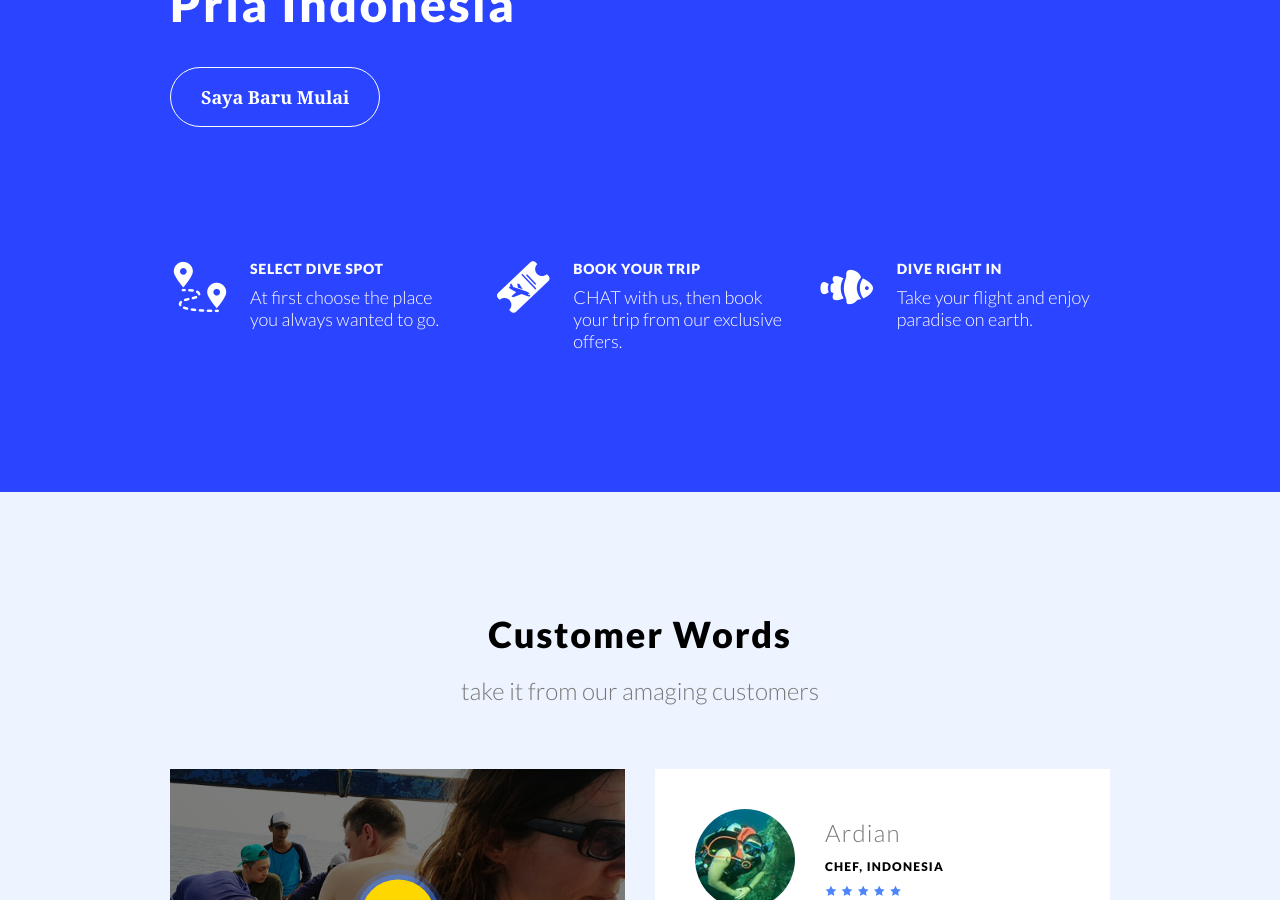
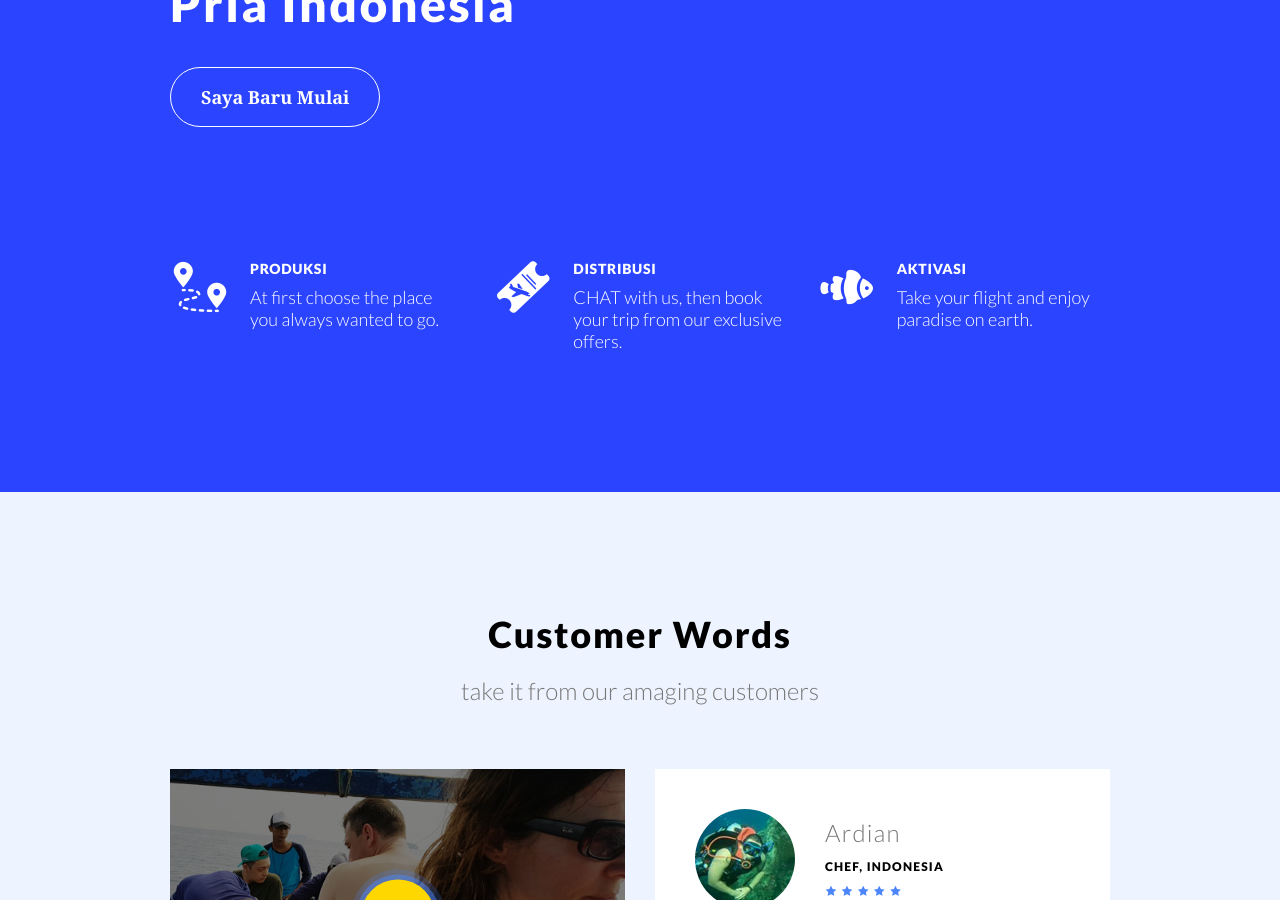
Before and after one commit to kemtol/fashion-pria, a Jekyll site: the page built from index.html, in a window 1280 px wide and 900 px high, scrolled down 319 px. Built offline with Jekyll 4.4.1, drawn with Linux system fonts in a browser that asks for light colours; some web fonts are replaced.

Commit message:
Update header.html

```diff
--- a/_includes/header.html
+++ b/_includes/header.html
@@ -37,21 +37,21 @@
 					<div class="col-md-4 col-sm-6">
 						<div class="single-process">
 							<i class="icofont icofont-map-pins"></i>
-							<h6>Select dive spot</h6>
+							<h6>Produksi</h6>
 							<p>At first choose the place you always wanted to go.</p>
 						</div>
 					</div><!-- .col -->
 					<div class="col-md-4 col-sm-6">
 						<div class="single-process">
 							<i class="icofont icofont-plane-ticket"></i>
-							<h6>Book your trip</h6>
+							<h6>Distribusi</h6>
 							<p>CHAT with us, then book your trip from our exclusive offers.</p>
 						</div>
 					</div><!-- .col -->
 					<div class="col-md-4 col-sm-6">
 						<div class="single-process">
 							<i class="icofont icofont-animal-fish-alt-4"></i>
-							<h6>Dive right in</h6>
+							<h6>Aktivasi</h6>
 							<p>Take your flight and enjoy paradise on earth.</p>
 						</div>
 					</div><!-- .col -->
```
